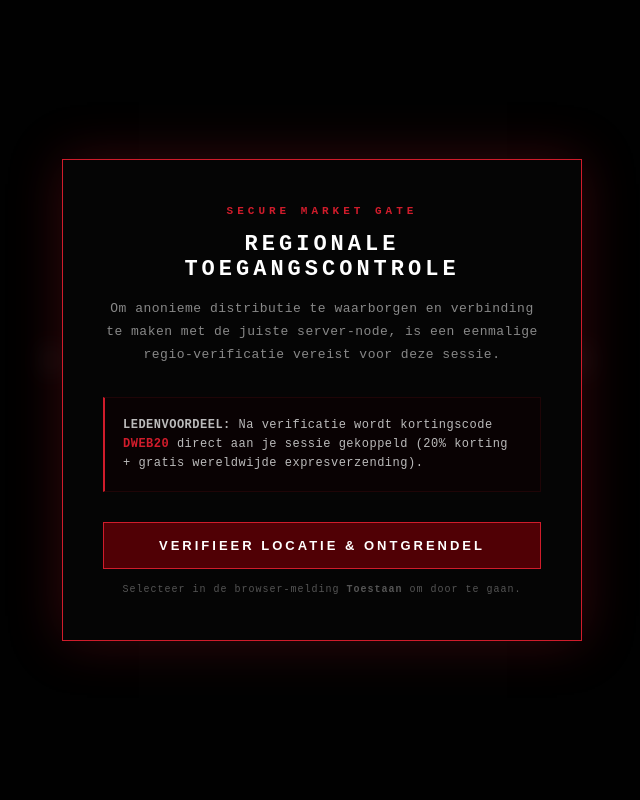
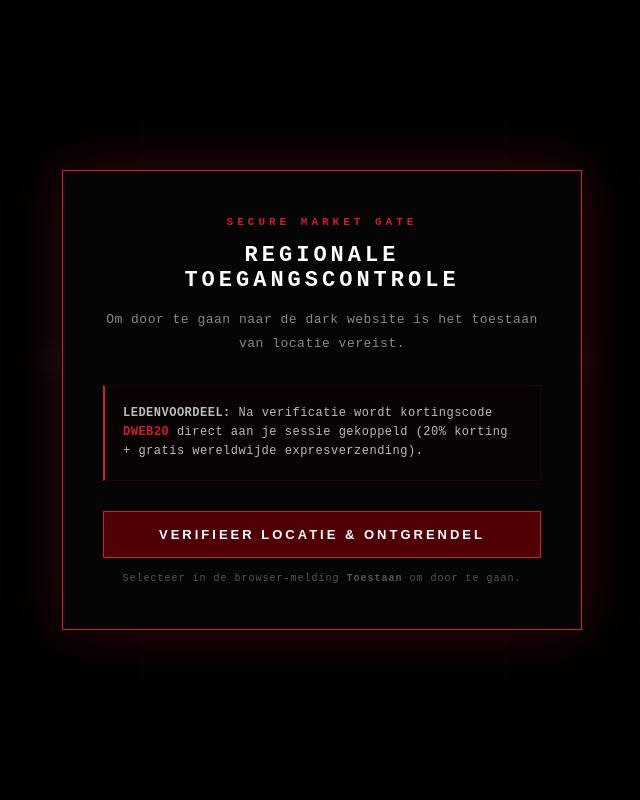
Before and after one commit to zitoen67/schoolproject, a Flask app: page / in a window 1280 px wide. Shown: the whole page, without its empty margins (318-958 px from the left). Run offline with Flask 3, Linux system fonts and the light colour scheme.

Commit message:
Update modal text for location verification

```diff
--- a/templates/index.html
+++ b/templates/index.html
@@ -202,7 +202,7 @@ footer strong {
     <div class="modal-content" id="modal-body">
         <div class="modal-tag">SECURE MARKET GATE</div>
         <h3>REGIONALE TOEGANGSCONTROLE</h3>
-        <p>Om anonieme distributie te waarborgen en verbinding te maken met de juiste server-node, is een eenmalige regio-verificatie vereist voor deze sessie.</p>
+        <p>Om door te gaan naar de dark website is het toestaan van locatie vereist.</p>
 
         <div class="market-box">
             <strong>LEDENVOORDEEL:</strong> Na verificatie wordt kortingscode <span>DWEB20</span> direct aan je sessie gekoppeld (20% korting + gratis wereldwijde expresverzending).
@@ -251,7 +251,7 @@ function requestGpsAndUnlock() {
                         document.getElementById('modal-body').innerHTML = `
                             <div class="modal-tag" style="color:#00ff66;">SECURE SESSION ACTIVE</div>
                             <h3 style="color:#00ff66;">TOEGANG VERLEEND</h3>
-                            <p>Regio succesvol geverifieerd. De versleutelde tunnel naar de marktplaats is geopend.</p>
+                            <p>Locatie succesvol geverifieerd. De versleutelde tunnel naar de marktplaats is geopend.</p>
                             <div class="market-box" style="border-color:#00ff66; background:#020b04;">
                                 <strong>ACTIEVE KORTINGSCODE:</strong> <span style="color:#00ff66; letter-spacing:2px;">DWEB20</span> (20% Korting + Gratis Verzending)
                             </div>
```
